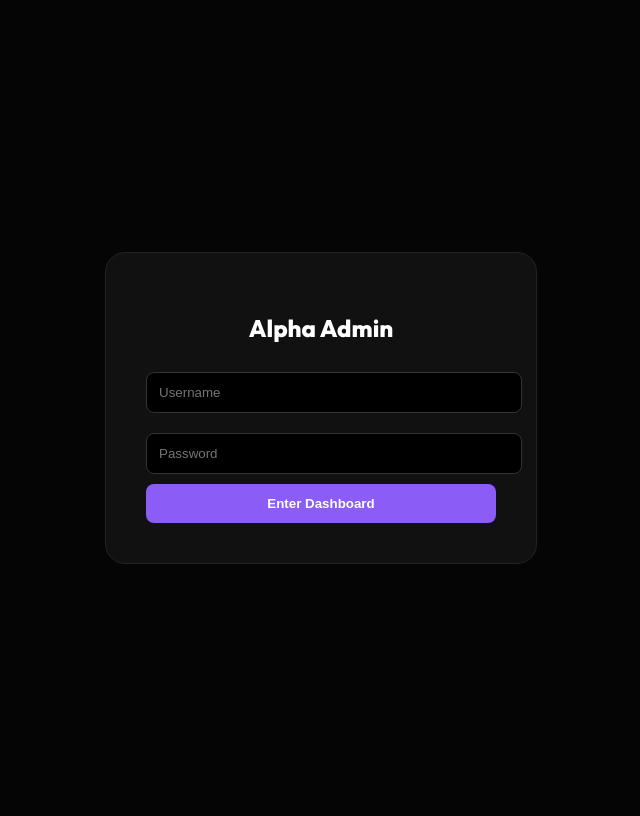
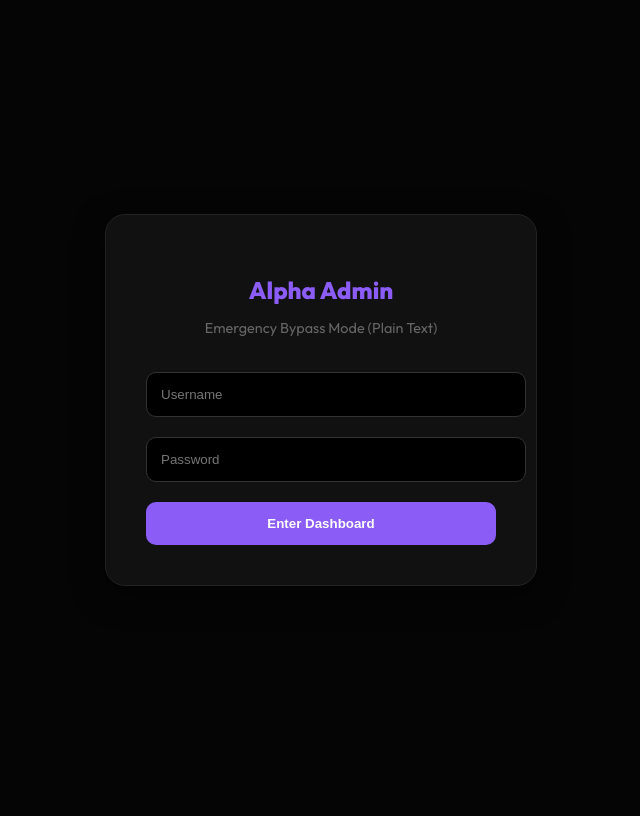
Before and after one commit to AlphaMugisha/portfolio, a PHP site: page /login.php in a window 1280 px wide. Shown: the whole page, without its empty margins (319-959 px from the left). After the commit the page ends 586 px from the top, so only its background shows below. Run offline with PHP 8.4, Linux system fonts and the light colour scheme.

Commit message:
added the log in

```diff
--- a/login.php
+++ b/login.php
@@ -1,43 +1,68 @@
 <?php
 session_start();
+// --- 1. DATABASE CONNECTION ---
 $conn = mysqli_connect('localhost', 'root', '', 'alpha_portfolio');
+
+if (!$conn) {
+    die("Connection failed: " . mysqli_connect_error());
+}
 
 if (isset($_POST['login'])) {
     $user = mysqli_real_escape_string($conn, $_POST['username']);
-    $pass = $_POST['password'];
+    $pass = $_POST['password']; // This is what you type in the box
 
+    // --- 2. QUERY THE USER ---
     $result = mysqli_query($conn, "SELECT * FROM admin_users WHERE username='$user'");
+
     if (mysqli_num_rows($result) == 1) {
         $row = mysqli_fetch_assoc($result);
-        if (password_verify($pass, $row['password'])) {
+
+        // --- 3. THE "CLEAR TEXT" CHECK ---
+        // We are checking if the password in the DB matches exactly what you typed
+        if ($pass === $row['password']) {
             $_SESSION['admin_logged_in'] = true;
-            header("Location: admin.php");
+            header("Location: admin.php"); // Takes you to the dashboard
             exit();
+        } else {
+            $error = "❌ Password does not match our records.";
         }
+    } else {
+        $error = "❌ Username '$user' not found.";
     }
-    $error = "❌ Invalid credentials!";
 }
 ?>
 
 <!DOCTYPE html>
-<html>
+<html lang="en">
 <head>
-    <title>Alpha | Login</title>
+    <meta charset="UTF-8">
+    <title>Alpha | Emergency Login</title>
     <link href="https://fonts.googleapis.com/css2?family=Outfit:wght@400;800&display=swap" rel="stylesheet">
     <style>
-        body { background: #050505; color: white; font-family: 'Outfit'; display: flex; justify-content: center; align-items: center; height: 100vh; }
-        .login-card { background: #111; padding: 40px; border-radius: 20px; border: 1px solid #222; width: 350px; text-align: center; }
-        input { width: 100%; padding: 12px; margin: 10px 0; background: #000; border: 1px solid #333; color: white; border-radius: 8px; }
-        button { background: #8b5cf6; color: white; border: none; padding: 12px; width: 100%; border-radius: 8px; cursor: pointer; font-weight: bold; }
+        body { background: #050505; color: white; font-family: 'Outfit'; display: flex; justify-content: center; align-items: center; height: 100vh; margin: 0; }
+        .login-card { background: #111; padding: 40px; border-radius: 20px; border: 1px solid #222; width: 350px; text-align: center; box-shadow: 0 10px 30px rgba(0,0,0,0.5); }
+        h2 { color: #8b5cf6; margin-bottom: 10px; }
+        p { color: #666; font-size: 0.9rem; margin-bottom: 25px; }
+        input { width: 100%; padding: 14px; margin: 10px 0; background: #000; border: 1px solid #333; color: white; border-radius: 10px; outline: none; }
+        input:focus { border-color: #8b5cf6; }
+        button { background: #8b5cf6; color: white; border: none; padding: 14px; width: 100%; border-radius: 10px; cursor: pointer; font-weight: 800; margin-top: 10px; transition: 0.3s; }
+        button:hover { opacity: 0.9; transform: translateY(-2px); }
+        .error { color: #ef4444; font-size: 0.85rem; margin-bottom: 15px; }
     </style>
 </head>
 <body>
-    <form class="login-card" method="POST">
-        <h2>Alpha Admin</h2>
-        <?php if(isset($error)) echo "<p style='color:red'>$error</p>"; ?>
-        <input type="text" name="username" placeholder="Username" required>
-        <input type="password" name="password" placeholder="Password" required>
-        <button type="submit" name="login">Enter Dashboard</button>
-    </form>
+    <div class="login-card">
+        <form method="POST">
+            <h2>Alpha Admin</h2>
+            <p>Emergency Bypass Mode (Plain Text)</p>
+
+            <?php if(isset($error)) echo "<div class='error'>$error</div>"; ?>
+
+            <input type="text" name="username" placeholder="Username" required>
+            <input type="password" name="password" placeholder="Password" required>
+
+            <button type="submit" name="login">Enter Dashboard</button>
+        </form>
+    </div>
 </body>
 </html>
```
